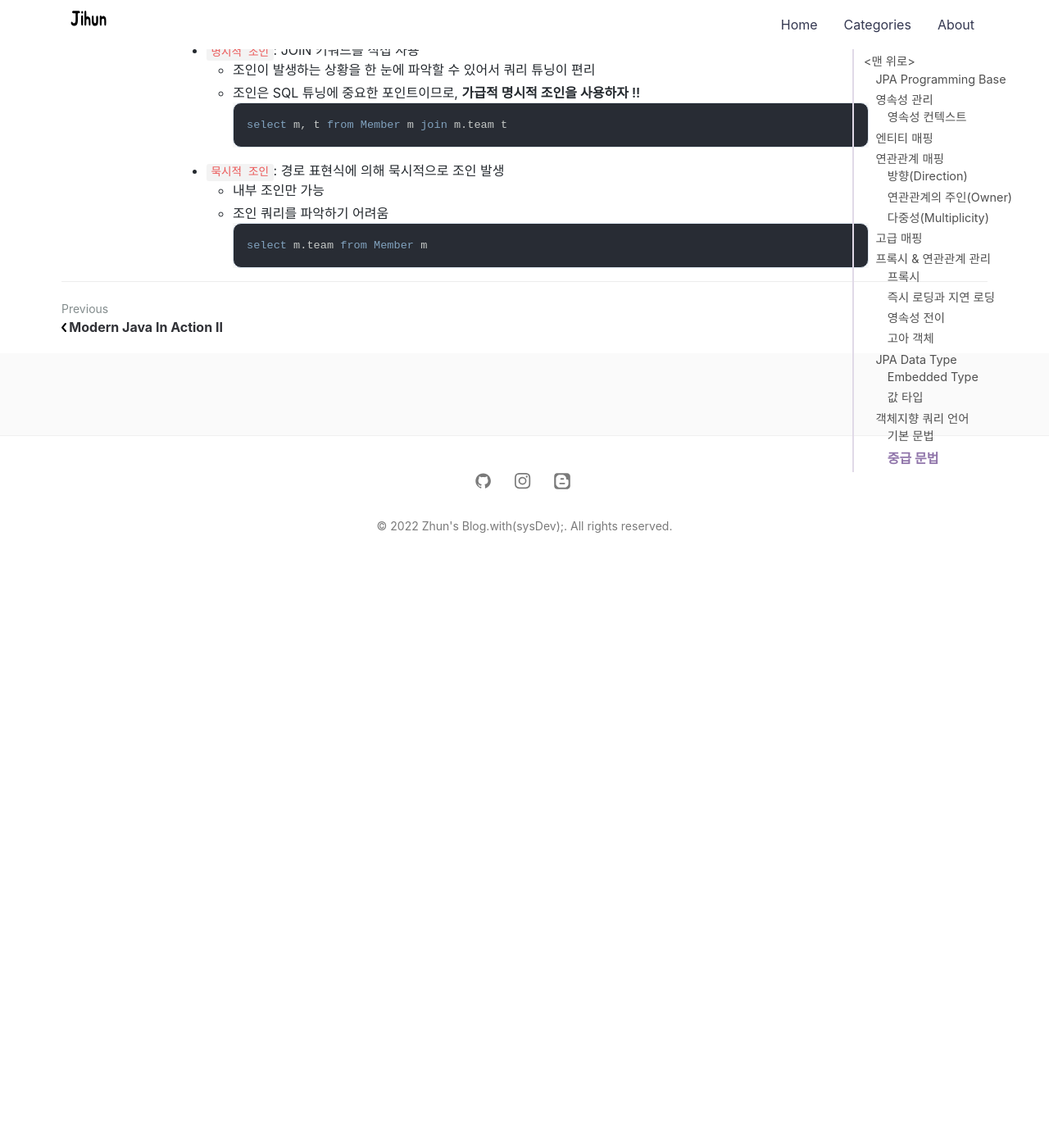
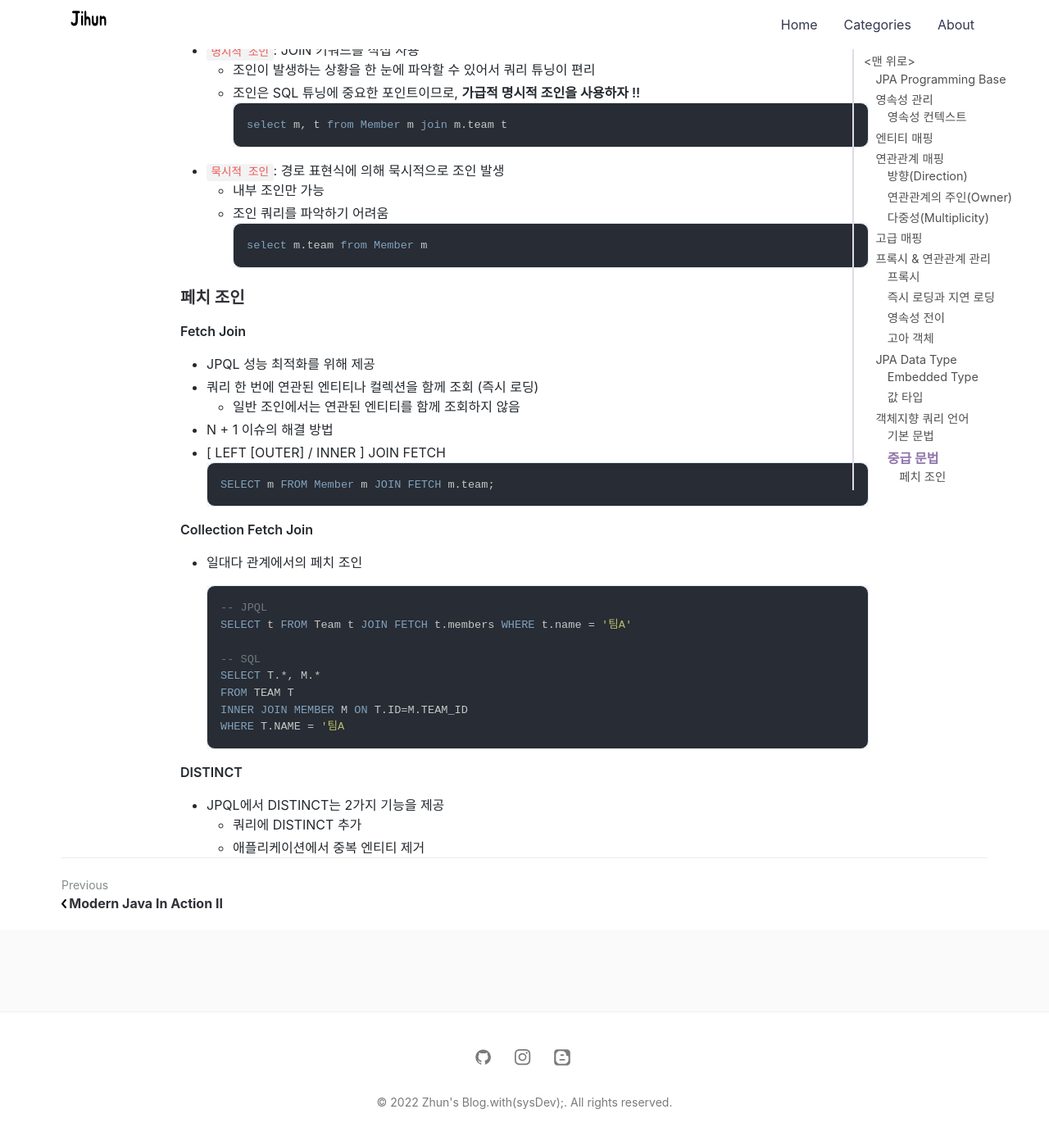
Before and after one commit to jihunparkme/jihunparkme.github.io, a Jekyll site: the page built from _posts/2022-03-29-JPA-Programming-base.md, in a window 1280 px wide and 1400 px high, scrolled down 26652 px. Shown: the top 1392 px of the window at 82% size. Built offline with Jekyll 4.4.1, drawn with Linux system fonts in a browser that asks for light colours; nearby versions of some CDN libraries; comment, search, counter and statistics services are not loaded; before the commit the page ends 27349 px from its top, so only the background shows below that; some of the changed text lies outside the part shown.

Commit message:
[객체지향 쿼리 언어2] fetch join

````diff
--- a/_posts/2022-03-29-JPA-Programming-base.md
+++ b/_posts/2022-03-29-JPA-Programming-base.md
@@ -1113,3 +1113,37 @@ where m.age > (select avg(m2.age) from Member m2)
   ```java
   select m.team from Member m
   ```
+
+### 페치 조인
+
+**Fetch Join**
+
+- JPQL 성능 최적화를 위해 제공
+- 쿼리 한 번에 연관된 엔티티나 컬렉션을 함께 조회 (즉시 로딩)
+  - 일반 조인에서는 연관된 엔티티를 함께 조회하지 않음
+- N + 1 이슈의 해결 방법
+- [ LEFT [OUTER] / INNER ] JOIN FETCH
+  ```sql
+  SELECT m FROM Member m JOIN FETCH m.team;
+  ```
+
+**Collection Fetch Join**
+
+- 일대다 관계에서의 페치 조인
+
+  ```sql
+  -- JPQL
+  SELECT t FROM Team t JOIN FETCH t.members WHERE t.name = '팀A'
+
+  -- SQL
+  SELECT T.*, M.*
+  FROM TEAM T
+  INNER JOIN MEMBER M ON T.ID=M.TEAM_ID
+  WHERE T.NAME = '팀A
+  ```
+
+**DISTINCT**
+
+- JPQL에서 DISTINCT는 2가지 기능을 제공
+  - 쿼리에 DISTINCT 추가
+  - 애플리케이션에서 중복 엔티티 제거
````
